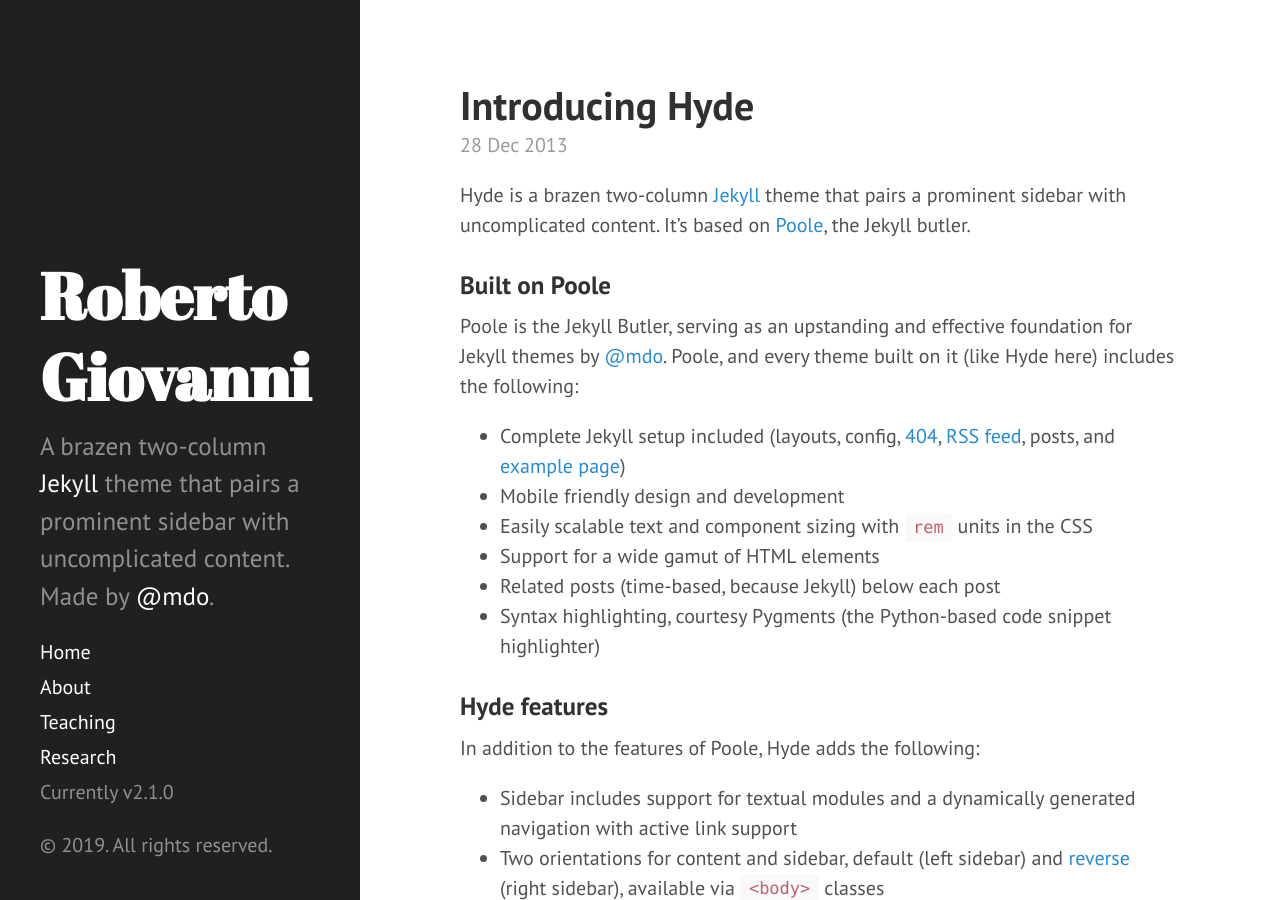
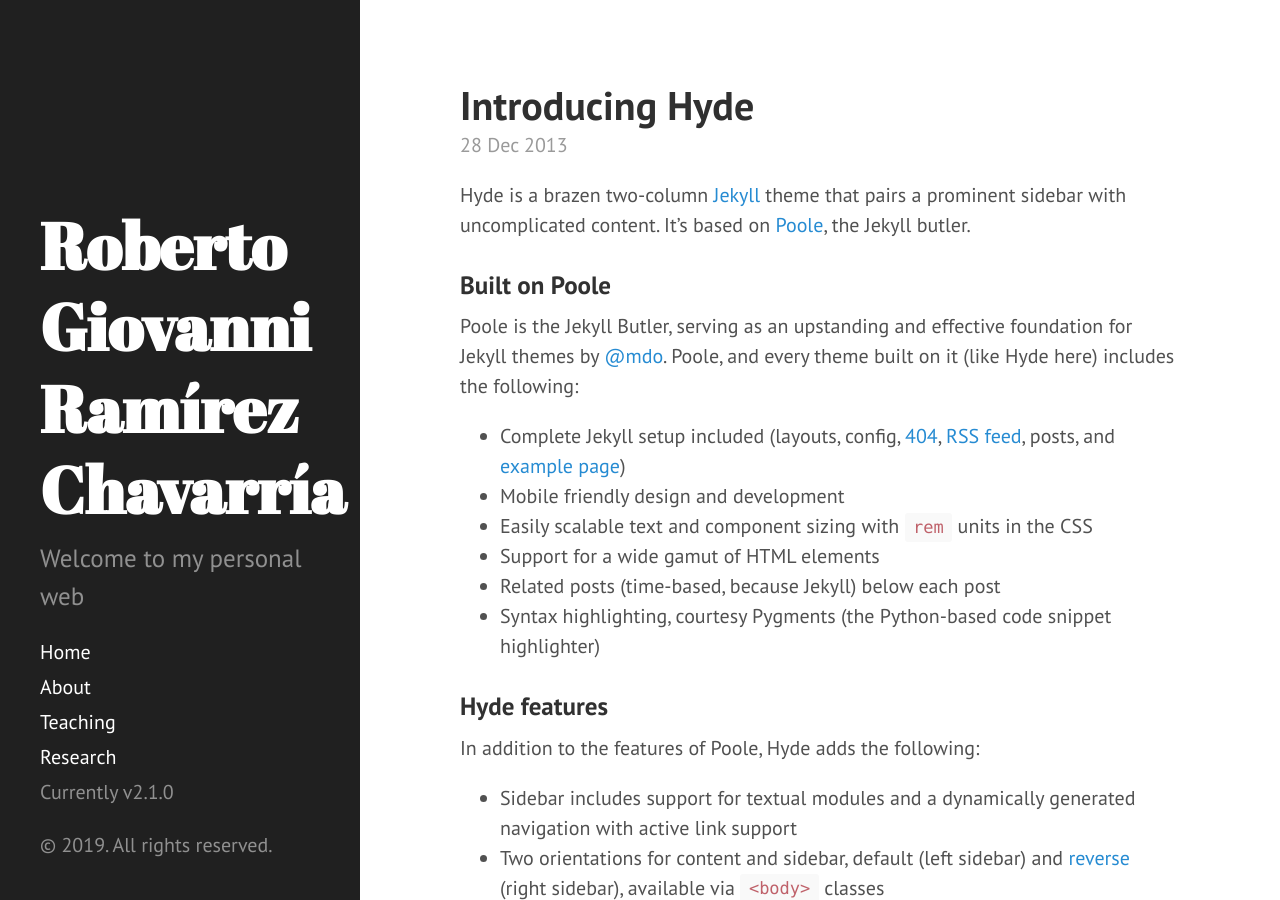
Before and after one commit to rgunam/rgunam.github.io, a Jekyll site: the page built from index.html, in a window 1280 px wide and 900 px high. Built offline with Jekyll 4.4.1, drawn with Linux system fonts in a browser that asks for light colours; Markdown is read by kramdown in place of the engine named in the settings; the list of posts is cut into pages by our own code.

Commit message:
Update _config.yml
ok

```diff
--- a/_config.yml
+++ b/_config.yml
@@ -7,9 +7,9 @@
 
 
 # Setup
-title:            Roberto Giovanni
-tagline:          'A Jekyll theme'
-description:      'A brazen two-column <a href="http://jekyllrb.com" target="_blank">Jekyll</a> theme that pairs a prominent sidebar with uncomplicated content. Made by <a href="https://twitter.com/mdo" target="_blank">@mdo</a>.'
+title:            Roberto Giovanni Ramírez Chavarría
+tagline:          ''
+description:      'Welcome to my personal web'
 url:              http://hyde.getpoole.com
 baseurl:          /
 
```
